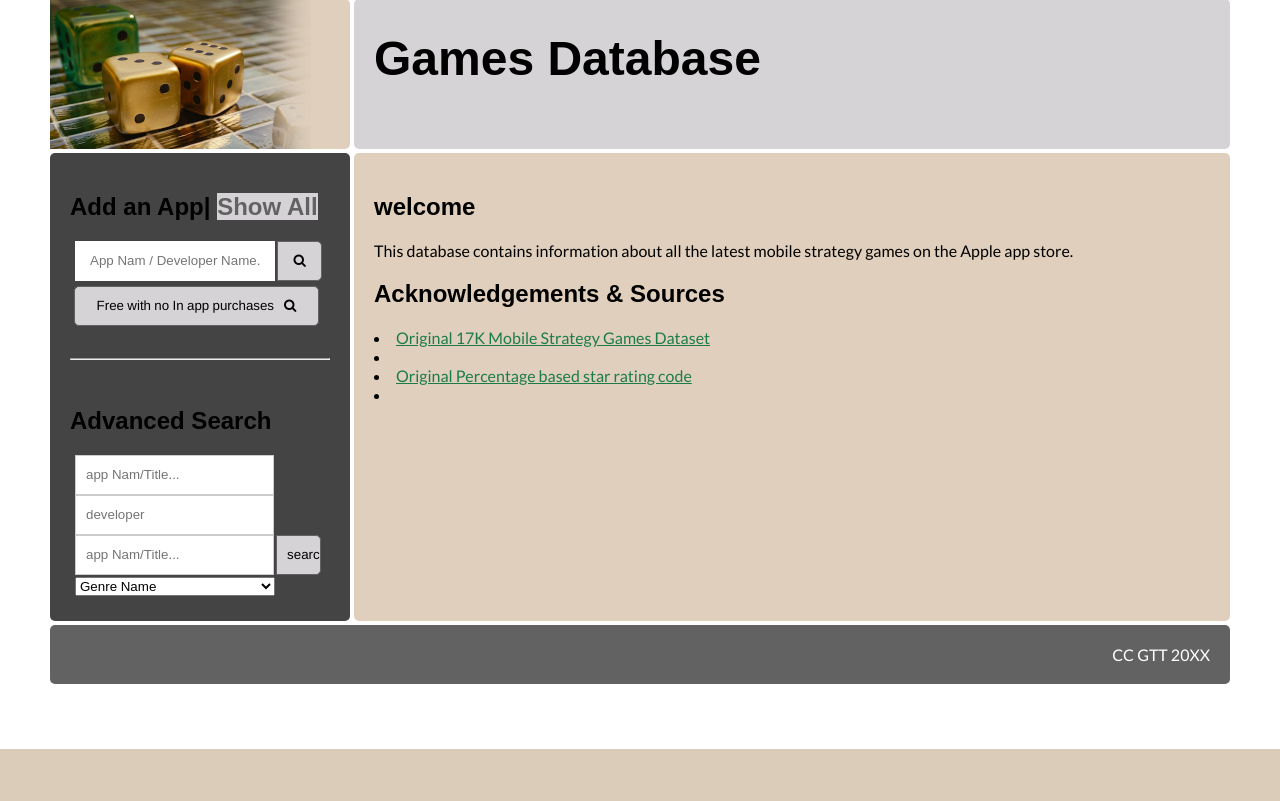
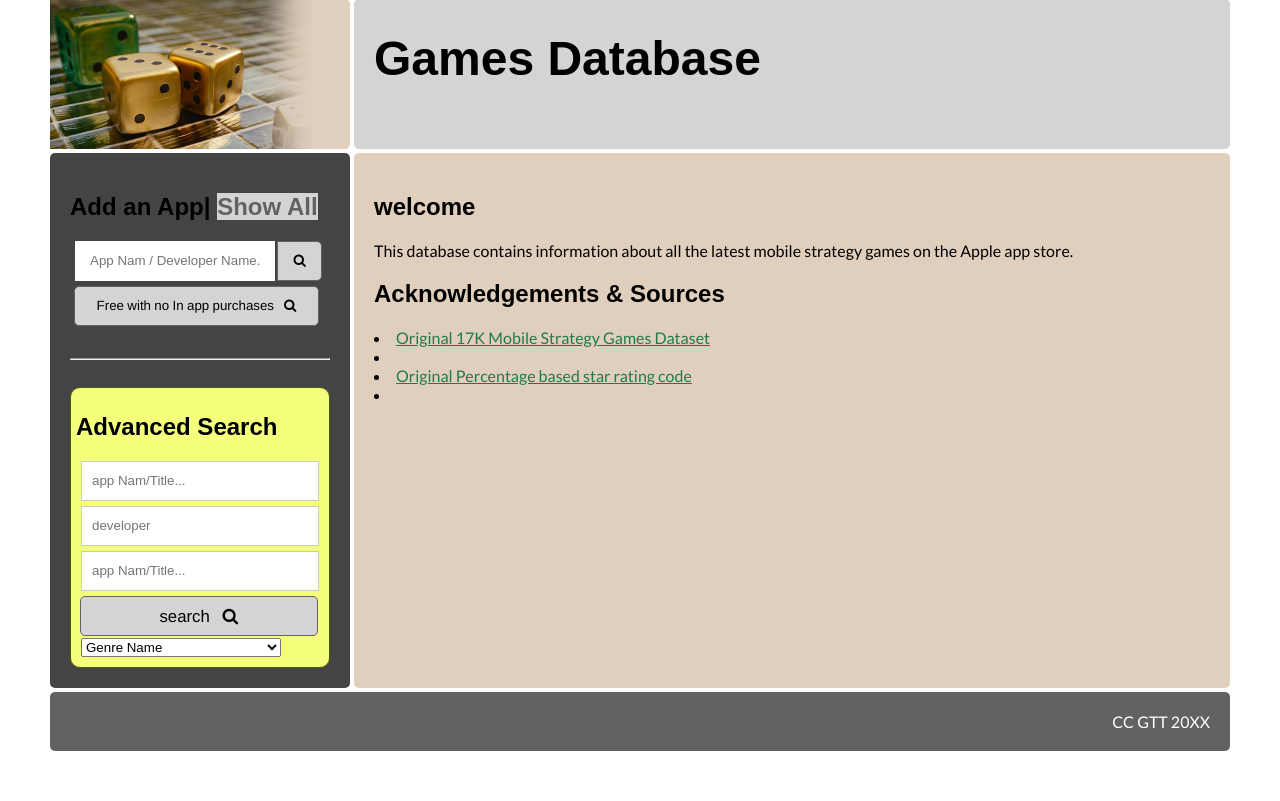
Before and after one commit to oimooimo/12_Game_DB, a PHP site: page /index.php in a window 1280 px wide. Shown: the part 51-852 px from the top of the page. Before the commit the page ends 800 px from the top, so only its background shows below. Run offline with PHP 8.4, Linux system fonts and the light colour scheme; data that the repository does not hold is empty; some web fonts are replaced.

Commit message:
Advance search pt2
Added in styling for advanced search box

```diff
--- a/css/data_style.css
+++ b/css/data_style.css
@@ -214,3 +214,23 @@ input {
     width:245px;
     border-radius:5px;
 }
+
+.advanced-frame{
+    border-radius:10px;
+    background-color: #f4ff7c;
+    border: solid 1px #4f570b;
+    padding:5px;
+}
+
+.advanced-button{
+    margin:auto;
+    width:95%;
+    border-radius:5px;
+    background-color:2F480D;
+    font-size:105%;
+}
+
+.adv {
+    width:95%;
+    margin-bottom: 5px;
+}
```
